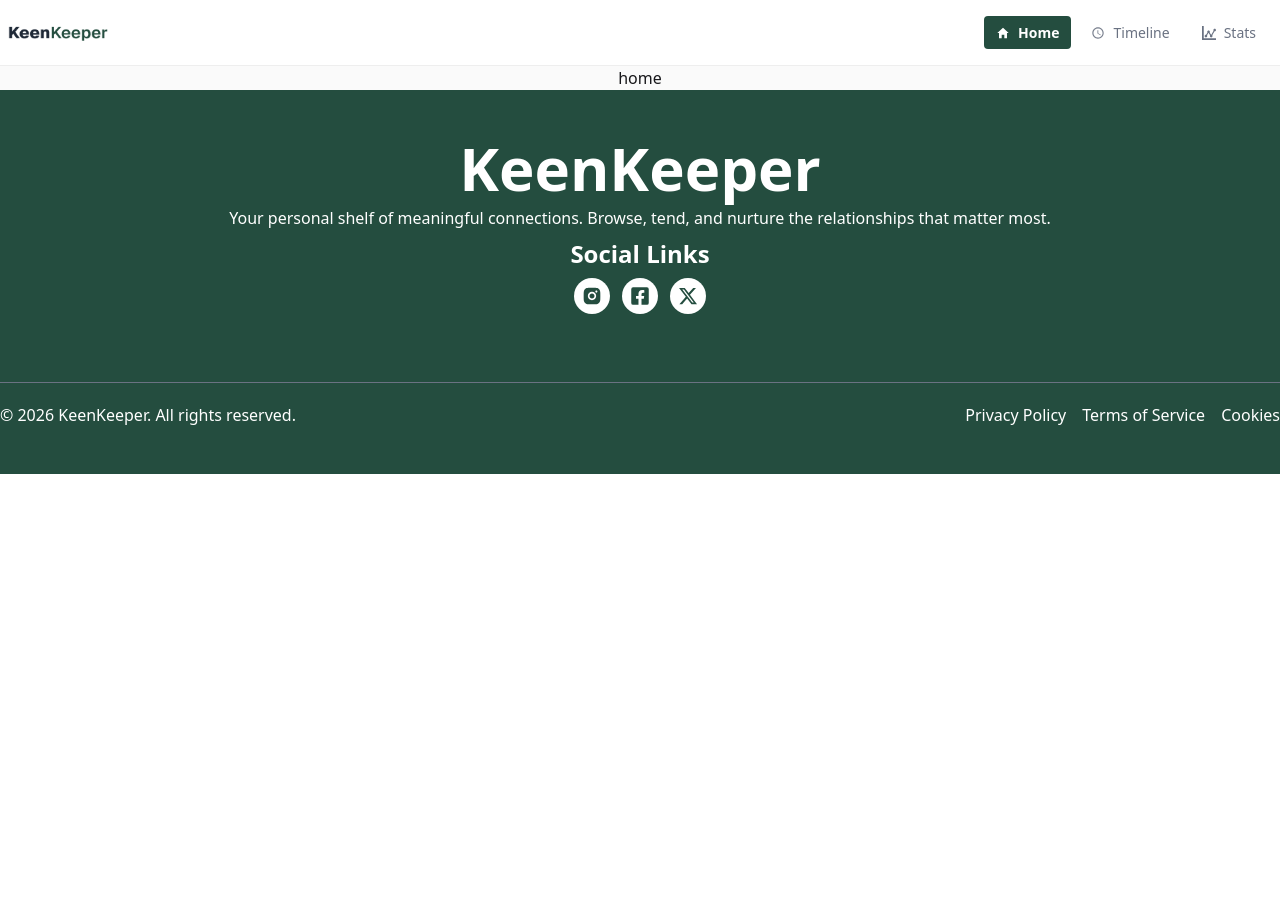
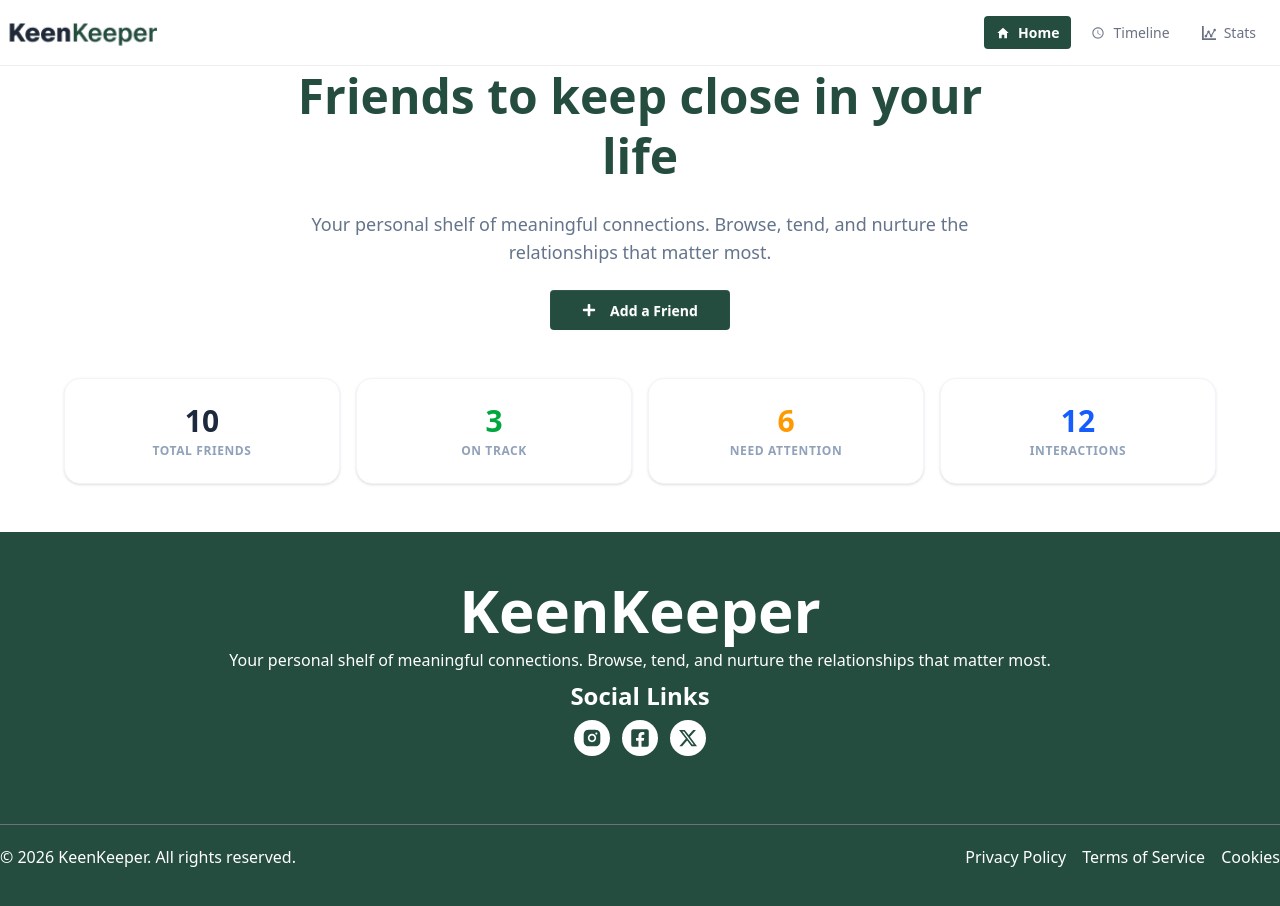
Before and after one commit to Jahidbsl/b13-a7-keen-keeper, a Next.js app: page / in a window 1280 px wide. Shown: the top 906 px of the page. Before the commit the page ends 800 px from the top, so only its background shows below. Built offline with nearby package versions, Linux system fonts and the light colour scheme.

Commit message:
updated nalv logo and home section

```diff
--- a/src/app/page.jsx
+++ b/src/app/page.jsx
@@ -1,10 +1,57 @@
-
+export const metadata = {
+  title: "Keen-Keeper | Home",
+  description: "Generated by create next app",
+};
+import { FaPlus } from "react-icons/fa";
 
 export default function Home() {
   return (
-    <div className="flex flex-col flex-1 items-center justify-center bg-zinc-50 font-sans dark:bg-black">
-      <h1>home</h1>
+   <section className="mb-12 px-4">
+  {/* Hero Section */}
+  <div className="flex flex-col items-center text-center space-y-6 mx-auto max-w-3xl mb-12">
+    <h1 className="text-4xl md:text-5xl font-bold text-[#244D3F] leading-tight">
+      Friends to keep close in your life
+    </h1>
+    <p className="text-[#64748B] text-lg">
+      Your personal shelf of meaningful connections. Browse, tend, and
+      nurture the relationships that matter most.
+    </p>
+    <button className="btn bg-[#244D3F] hover:bg-[#1a3a2f] border-none text-white px-8">
+      <FaPlus className="mr-2" /> Add a Friend
+    </button>
+  </div>
 
+  {/* Stats Grid */}
+  <div className="grid grid-cols-1 gap-4 sm:grid-cols-2 lg:grid-cols-4 max-w-6xl mx-auto">
+    <div className="flex flex-col items-center justify-center p-6 bg-white rounded-2xl shadow-sm border border-slate-100 transition-transform hover:scale-[1.02]">
+      <span className="text-3xl font-bold text-slate-800">10</span>
+      <span className="text-xs uppercase tracking-wider text-slate-400 font-semibold mt-1">
+        Total Friends
+      </span>
     </div>
+
+    <div className="flex flex-col items-center justify-center p-6 bg-white rounded-2xl shadow-sm border border-slate-100 transition-transform hover:scale-[1.02]">
+      <span className="text-3xl font-bold text-green-600">3</span>
+      <span className="text-xs uppercase tracking-wider text-slate-400 font-semibold mt-1">
+        On Track
+      </span>
+    </div>
+
+    <div className="flex flex-col items-center justify-center p-6 bg-white rounded-2xl shadow-sm border border-slate-100 transition-transform hover:scale-[1.02]">
+      <span className="text-3xl font-bold text-amber-500">6</span>
+      <span className="text-xs uppercase tracking-wider text-slate-400 font-semibold mt-1">
+        Need Attention
+      </span>
+    </div>
+
+    <div className="flex flex-col items-center justify-center p-6 bg-white rounded-2xl shadow-sm border border-slate-100 transition-transform hover:scale-[1.02]">
+      <span className="text-3xl font-bold text-blue-600">12</span>
+      <span className="text-xs uppercase tracking-wider text-slate-400 font-semibold mt-1">
+        Interactions
+      </span>
+    </div>
+  </div>
+  {/* friends Grid */}
+</section>
   );
 }
--- a/src/app/stats/page.jsx
+++ b/src/app/stats/page.jsx
@@ -1,4 +1,7 @@
-
+export const metadata = {
+  title: "Keen-Keeper | Stats",
+  description: "Generated by create next app",
+};
 
 const StatsPage = () => {
     return (
--- a/src/app/timeline/page.jsx
+++ b/src/app/timeline/page.jsx
@@ -1,5 +1,5 @@
 export const metadata = {
-  title: "B13-A7-Keen-Keeper-TimeLine",
+  title: "Keen-Keeper | TimeLine",
   description: "Generated by create next app",
 };
 
--- a/src/components/shared/navbar/Navbar.jsx
+++ b/src/components/shared/navbar/Navbar.jsx
@@ -45,7 +45,7 @@ const Navbar = () => {
             </ul>
           </div>
           <Link href="/">
-            <Image src={navLogo} alt="Logo" height={100} width={100} />
+            <Image src={navLogo} alt="Logo" height={150} width={150} />
           </Link>
         </div>
         <div className="navbar-end hidden lg:flex">
```
